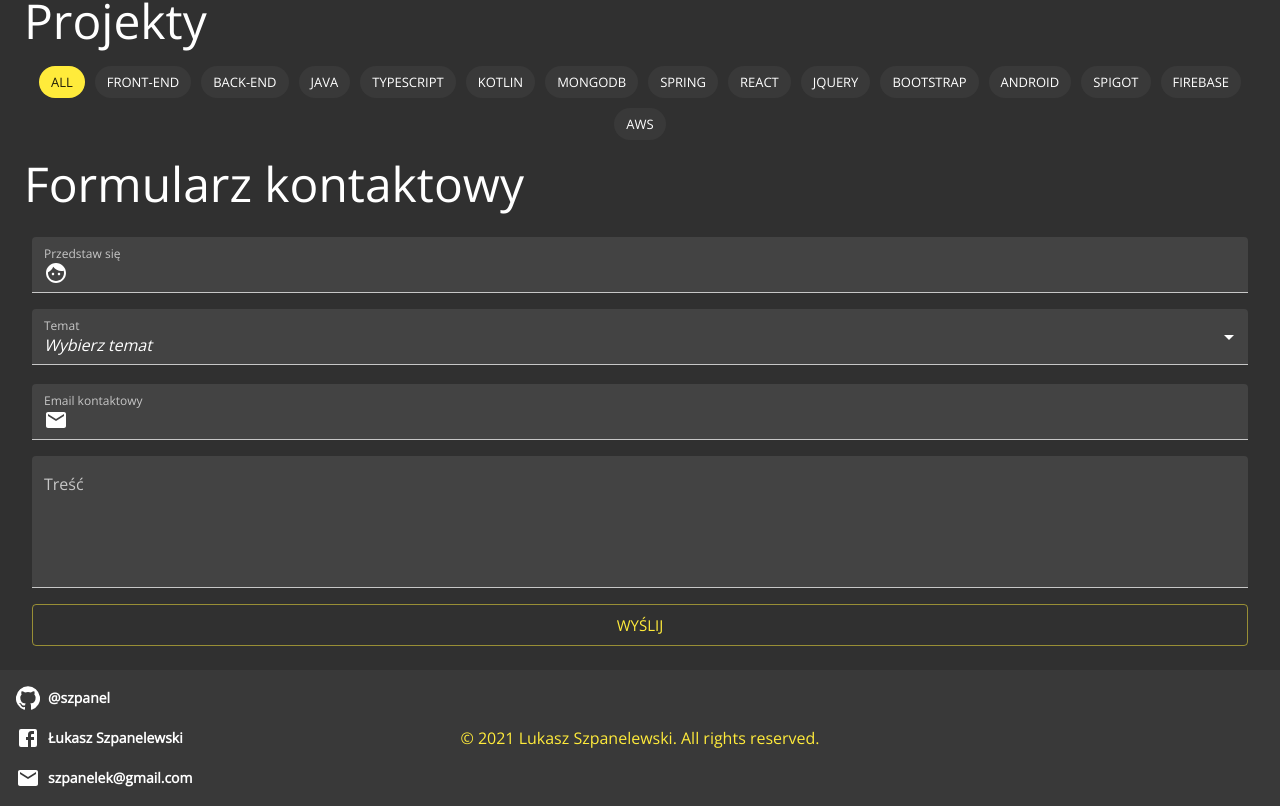
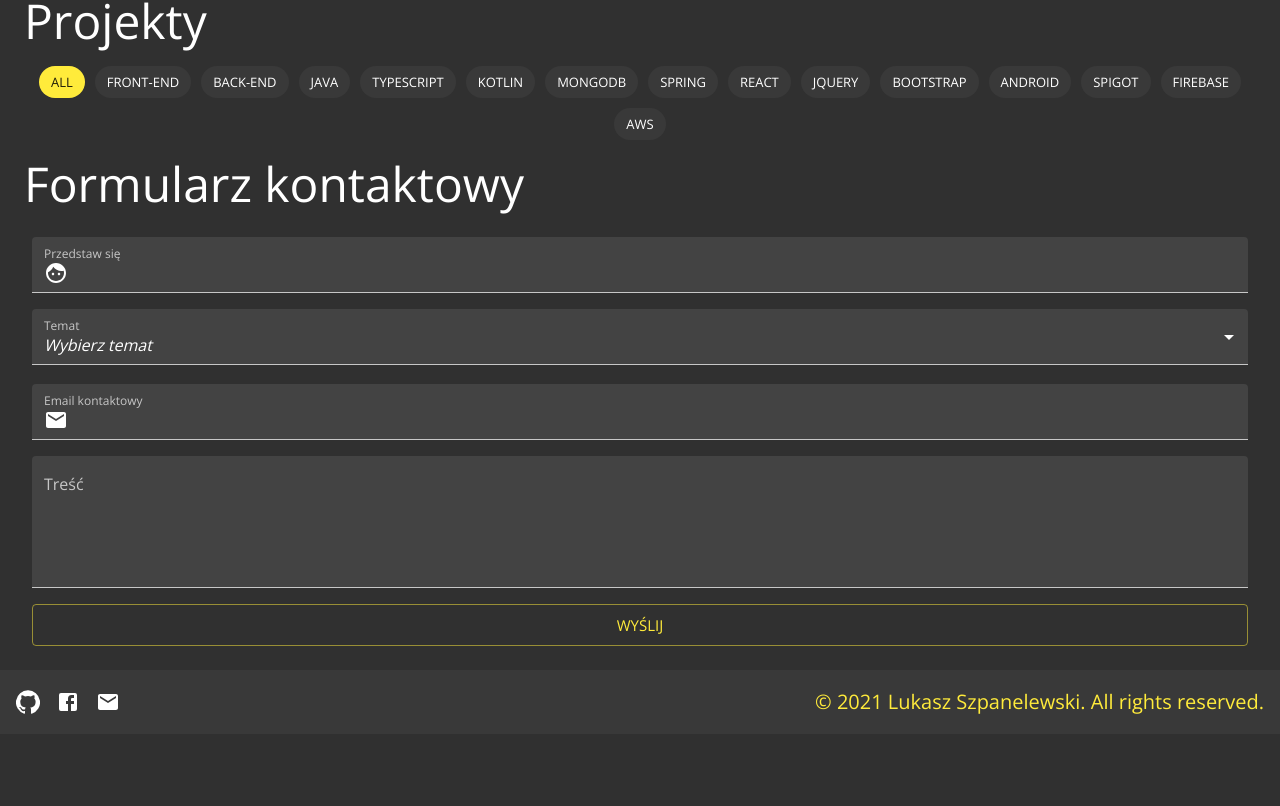
Before and after one commit to szpanel/szpanel-portfolio, a React (Create React App) app: page / in a window 1280 px wide. Shown: the part 1331-2137 px from the top of the page. After the commit the page ends 2065 px from the top, so only its background shows below. Built offline with nearby package versions, Linux system fonts and the light colour scheme.

Commit message:
:lipstick: Footer redesign

```diff
--- a/src/Footer.tsx
+++ b/src/Footer.tsx
@@ -1,60 +1,45 @@
 import styled from "styled-components";
-import {Box, Grid, Theme, Typography, useTheme} from "@material-ui/core";
+import {Box, Theme, Typography, useTheme} from "@material-ui/core";
 import styles from "./styles/_main.module.scss";
 import {Email, Facebook, GitHub} from "@material-ui/icons";
+import {createStyles, makeStyles} from "@material-ui/styles";
 
 const FooterContainer = styled.footer<{ theme: Theme }>`
   z-index: 100;
   width: 100%;
   display: flex;
   align-items: center;
-  justify-content: center;
+  justify-content: space-between;
   padding: 16px;
   background-color: ${props => props.theme.palette.secondary.main};
   height: ${styles.footerHeight};
 `;
 
-const Link = styled.a`
-  color: white;
-  text-decoration: none;
-  padding-left: 8px;
-  font-weight: bold;
-`;
+const useStyles = makeStyles(() =>
+    createStyles({
+        cursorPointer: {
+            cursor: "pointer"
+        }
+    }),
+);
 
 const Footer = () => {
     const theme = useTheme();
+    const classes = useStyles();
 
     return <FooterContainer theme={theme}>
-        <Grid container justify="space-between" alignItems="center">
-            <Grid item xs={4}>
-                <Grid container direction="column" spacing={2}>
-                    <Grid item xs={12}>
-                        <Box display="flex" alignItems="center">
-                            <GitHub/><Link theme={theme} href="https://github.com/szpanel">@szpanel</Link>
-                        </Box>
-                    </Grid>
-                    <Grid item xs={12}>
-                        <Box display="flex" alignItems="center">
-                            <Facebook/><Link theme={theme} href="https://facebook.com/lukasz.szpanelewski">Łukasz
-                            Szpanelewski</Link>
-                        </Box>
-                    </Grid>
-                    <Grid item xs={12}>
-                        <Box display="flex" alignItems="center">
-                            <Email/><Link theme={theme}
-                                          href="mailto:szpanelek@gmail.com">szpanelek@gmail.com</Link>
-                        </Box>
-                    </Grid>
-                </Grid>
-            </Grid>
-            <Grid item xs={4}>
-                <Grid container justify="center" alignItems="center">
-                    <Grid item><Typography color="primary">© 2021 Lukasz Szpanelewski. All rights
-                        reserved.</Typography></Grid>
-                </Grid>
-            </Grid>
-            <Grid item xs={4}/>
-        </Grid>
+        <Box display="flex" gridGap={16}>
+            <GitHub className={classes.cursorPointer}
+                    onClick={() => window.location.href = "https://github.com/szpanel"}/>
+            <Facebook className={classes.cursorPointer}
+                      onClick={() => window.location.href = "https://facebook.com/lukasz.szpanelewski"}/>
+            <Email className={classes.cursorPointer}
+                   onClick={() => window.location.href = "https://facebook.com/lukasz.szpanelewski"}/>
+        </Box>
+        <Box>
+            <Typography color="primary" align="center" variant="h6">© 2021 Lukasz Szpanelewski. All rights
+                reserved.</Typography>
+        </Box>
     </FooterContainer>
 }
 
--- a/src/styles/_main.module.scss
+++ b/src/styles/_main.module.scss
@@ -1,7 +1,7 @@
 @import url('https://fonts.googleapis.com/css2?family=Open+Sans:wght@300&display=swap');
 
 $header-height: 80px;
-$footer-height: 130px;
+$footer-height: 60px;
 
 * {
   scroll-margin-top: $header-height;
```
